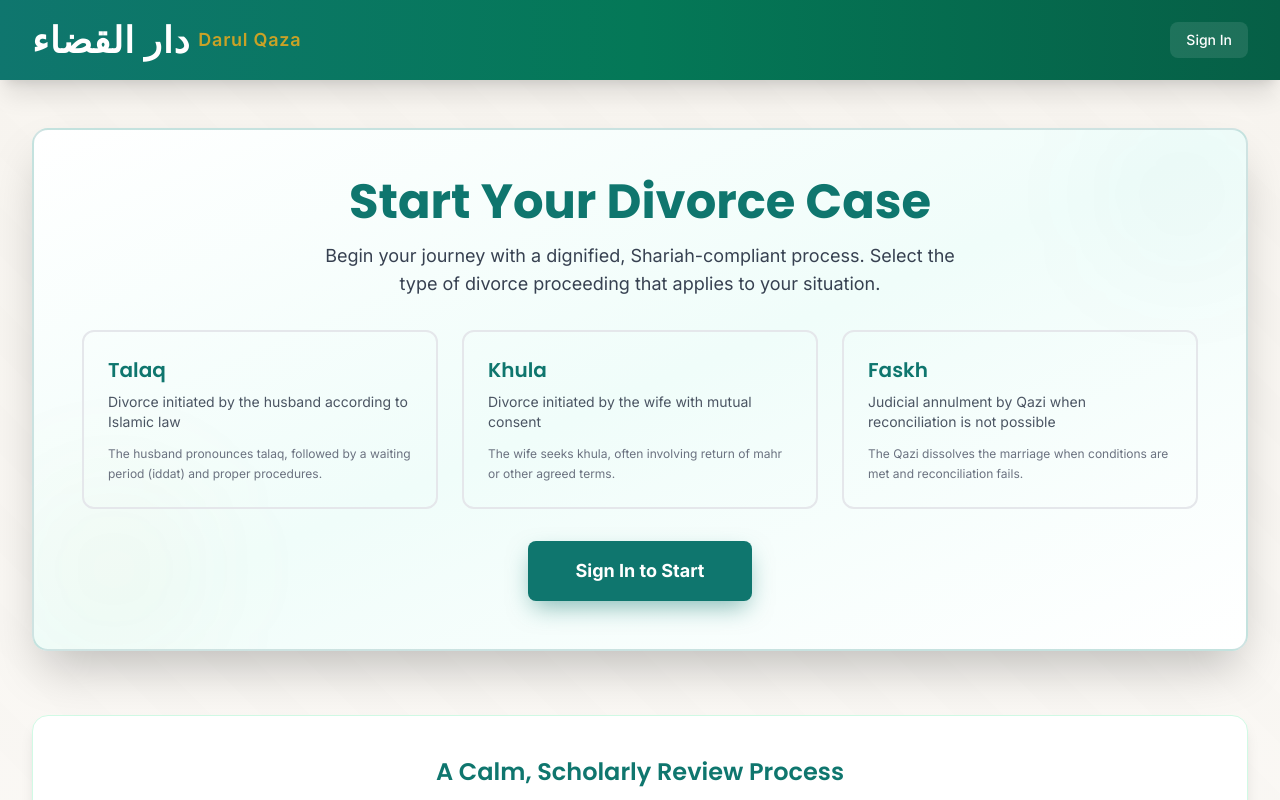
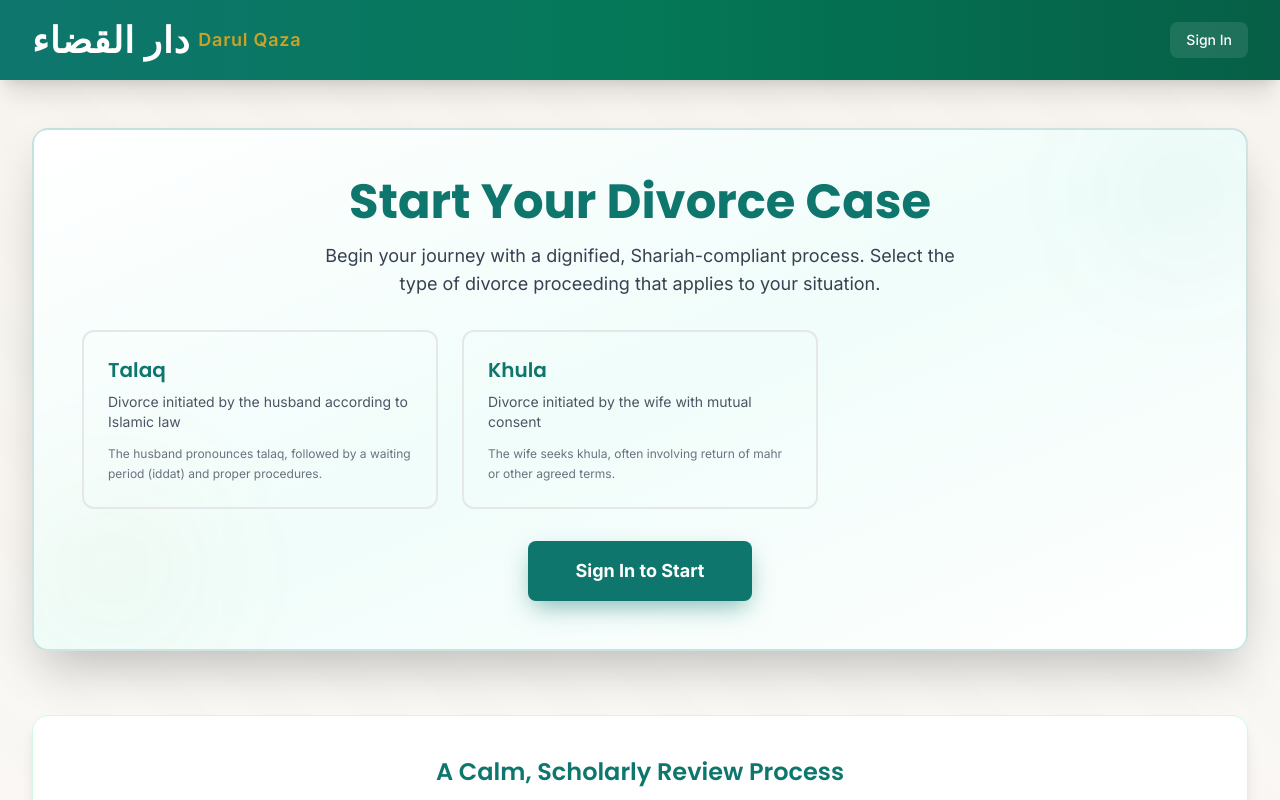
Before and after one commit to yaserkhan55/Darul-qaza, a React (Vite) app in the folder Frontend/: page / in a window 1280 px wide. Shown: the top 800 px of the page. Built offline with nearby package versions, Linux system fonts and the light colour scheme; no server answers.

Commit message:
case type

```diff
--- a/Frontend/src/pages/Home.jsx
+++ b/Frontend/src/pages/Home.jsx
@@ -62,12 +62,6 @@ export default function Home() {
       title: "Khula",
       description: "Divorce initiated by the wife with mutual consent",
       details: "The wife seeks khula, often involving return of mahr or other agreed terms.",
-    },
-    {
-      type: "FASKH",
-      title: "Faskh",
-      description: "Judicial annulment by Qazi when reconciliation is not possible",
-      details: "The Qazi dissolves the marriage when conditions are met and reconciliation fails.",
     },
   ];
 
```
